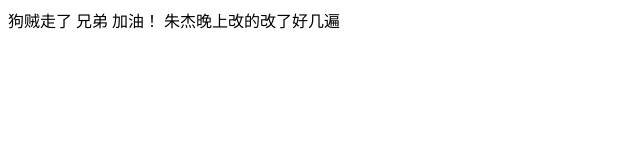
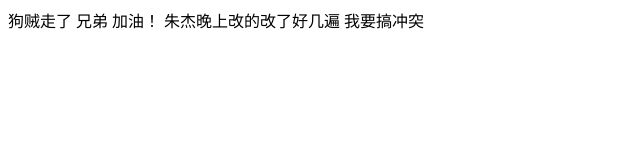
Before and after one commit to Zhujie2020/first-cooperation, a plain HTML site: page one.html in a window 1280 px wide. Shown: the whole page, without its empty margins (0-640 px from the left). Drawn offline with Linux system fonts and the light colour scheme.

Commit message:
我来搞冲突

```diff
--- a/one.html
+++ b/one.html
@@ -9,5 +9,6 @@
     狗贼走了
     兄弟  加油！
     朱杰晚上改的改了好几遍
+    我要搞冲突
 </body>
 </html>
```
